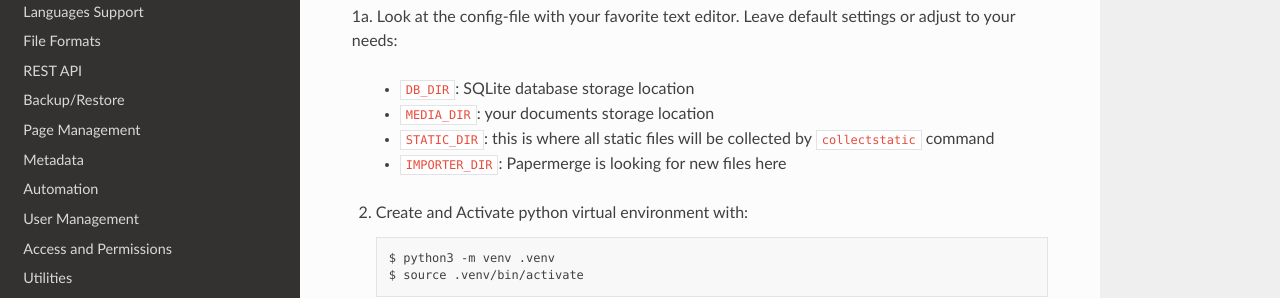
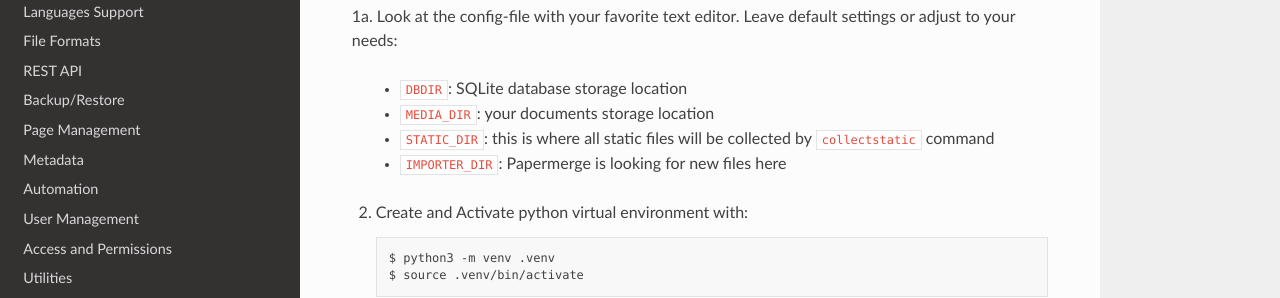
Before and after one commit to ciur/papermerge, a Sphinx documentation site: the page built from docs/source/setup/manual_way.rst, in a window 1280 px wide and 900 px high. Shown: the part 347-645 px from the top of the window. Built offline with Sphinx 7.4.7 and the Read the Docs theme 2.0.0, drawn with Linux system fonts in a browser that asks for light colours.

Commit message:
DB_DIR -> DBDIR

```diff
--- a/docs/source/setup/manual_way.rst
+++ b/docs/source/setup/manual_way.rst
@@ -12,7 +12,7 @@ the gaps.
 
 1a. Look at the config-file with your favorite text editor. Leave default settings or adjust to your needs:
 
-    * ``DB_DIR``: SQLite database storage location
+    * ``DBDIR``: SQLite database storage location
     * ``MEDIA_DIR``: your documents storage location
     * ``STATIC_DIR``: this is where all static files will be collected by ``collectstatic`` command
     * ``IMPORTER_DIR``: Papermerge is looking for new files here
```
